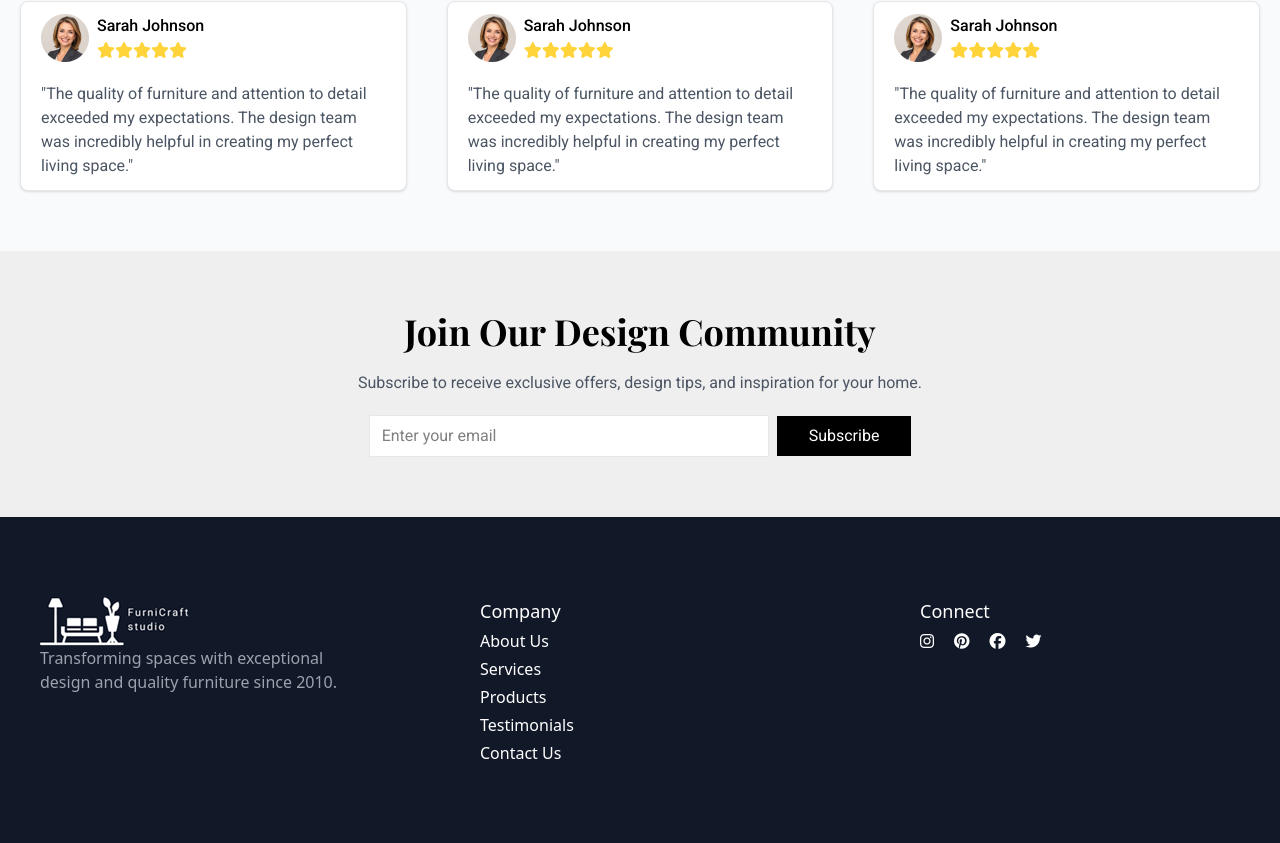
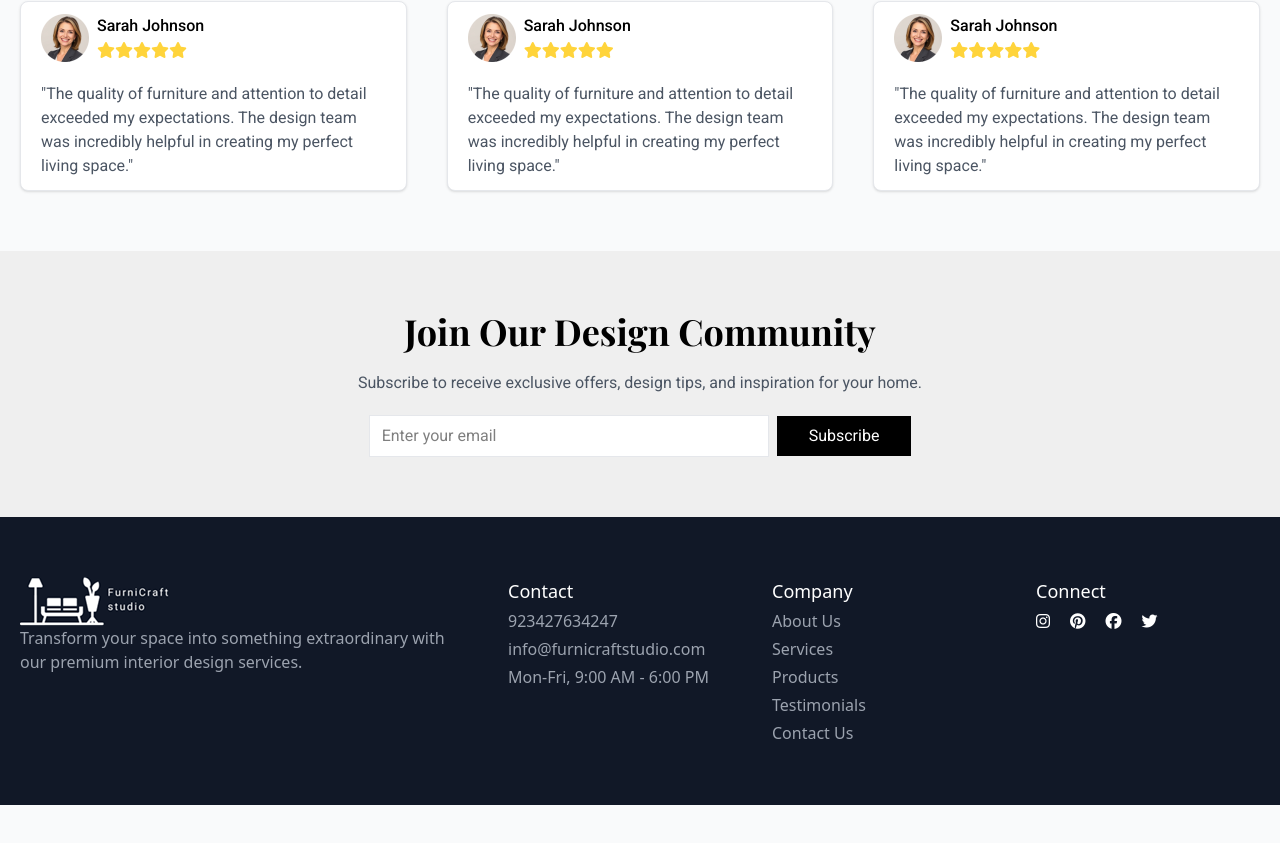
Before and after one commit to Bilal-19/FurniCraft-Studio, a React (Vite) app: page / in a window 1280 px wide. Shown: the part 3385-4228 px from the top of the page. After the commit the page ends 4190 px from the top, so only its background shows below. Built offline with nearby package versions, Linux system fonts and the light colour scheme; a web font is replaced by a local one.

Commit message:
Fixed footer.

```diff
--- a/src/Components/Footer.jsx
+++ b/src/Components/Footer.jsx
@@ -4,25 +4,33 @@ export default function Footer() {
     return (
         <>
             <div className="w-full bg-[#111827] pt-10 pb-10">
-                <div className="grid grid-cols-1 md:grid-cols-3 gap-10">
-                    <div className="m-5 md:m-10">
+                <div className="flex flex-col md:flex-row justify-between items-start">
+                    <div className="w-80 md:w-2/5 m-2 md:m-5">
                         <img src="/footer_logo.png" alt="logo" />
                         <p className="text-[#9CA3AF]">
-                            Transforming spaces with exceptional
-                            design and quality furniture since 2010.
+                            Transform your space into something
+                            extraordinary with our premium interior
+                            design services.
                         </p>
                     </div>
 
-                    <div className="text-white space-y-1 m-5 md:m-10">
-                        <h5 className="font-medium text-lg">Company</h5>
-                        <p>About Us</p>
-                        <p>Services</p>
-                        <p>Products</p>
-                        <p>Testimonials</p>
-                        <p>Contact Us</p>
+                    <div className="w-80 md:w-1/5 text-white space-y-1 m-2 md:m-5">
+                        <h5 className="font-medium text-lg">Contact</h5>
+                        <p className="text-[#9CA3AF]">923427634247</p>
+                        <p className="text-[#9CA3AF]">info@furnicraftstudio.com</p>
+                        <p className="text-[#9CA3AF]">Mon-Fri, 9:00 AM - 6:00 PM</p>
                     </div>
 
-                    <div className="text-white space-y-1 m-5 md:m-10">
+                    <div className="w-80 md:w-1/5 text-white space-y-1 m-2 md:m-5">
+                        <h5 className="font-medium text-lg">Company</h5>
+                        <p className="text-[#9CA3AF]">About Us</p>
+                        <p className="text-[#9CA3AF]">Services</p>
+                        <p className="text-[#9CA3AF]">Products</p>
+                        <p className="text-[#9CA3AF]">Testimonials</p>
+                        <p className="text-[#9CA3AF]">Contact Us</p>
+                    </div>
+
+                    <div className="w-80 md:w-1/5 text-white space-y-1 m-2 md:m-5">
                         <h5 className="font-medium text-lg">Connect</h5>
                         <div className="space-x-5">
                             <i className="fa-brands fa-instagram"></i>
```
